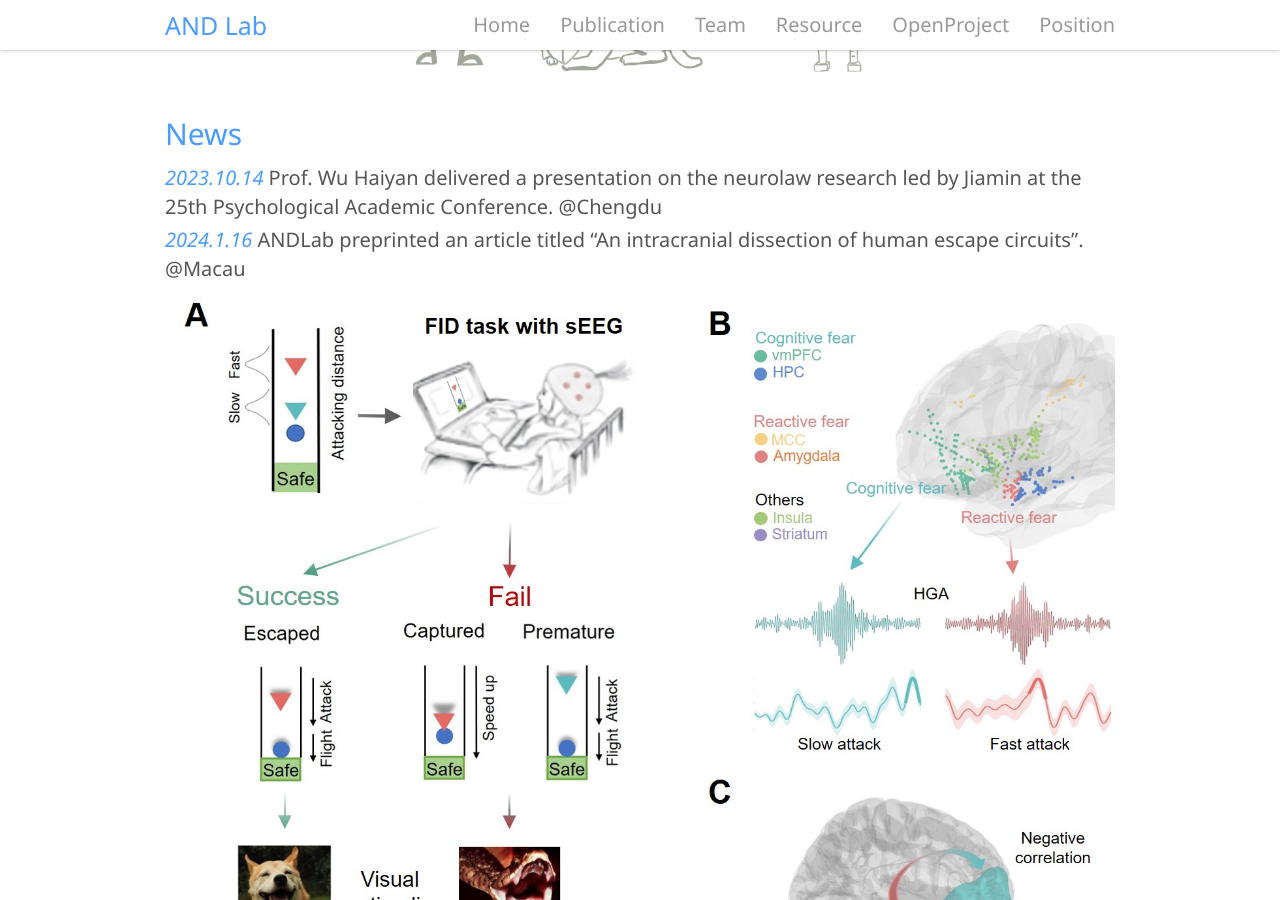
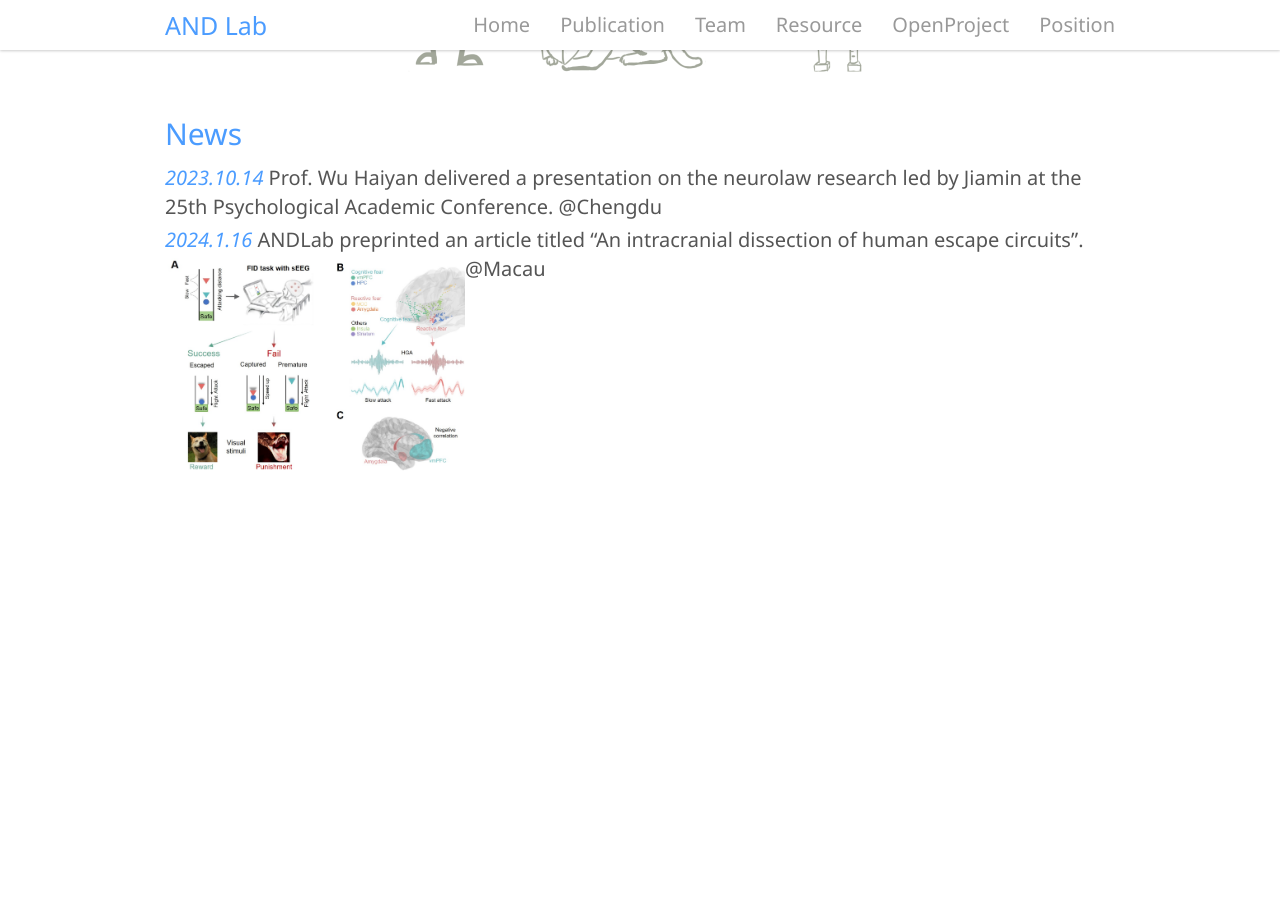
Before and after one commit to andlab-um/lab-website, a Jekyll site: the page built from _pages/home.md, in a window 1280 px wide and 900 px high, scrolled down 1702 px. Built offline with Jekyll 4.4.1, drawn with Linux system fonts in a browser that asks for light colours; nearby versions of some CDN libraries; after the commit the page ends 2237 px from its top, so only the background shows below that.

Commit message:
Update home.md

```diff
--- a/_pages/home.md
+++ b/_pages/home.md
@@ -29,4 +29,4 @@ The Affective, Neuroscience, and Decision-making lab is located at the [Centre f
 *2023.10.14* Prof. Wu Haiyan delivered a presentation on the neurolaw research led by Jiamin at the 25th Psychological Academic Conference. @Chengdu
 
 *2024.1.16* ANDLab preprinted an article titled "An intracranial dissection of human escape circuits". @Macau
-![figure3](./../assets/images/homepage/escape_summary_figure.jpg)
+<img src="./../assets/images/homepage/escape_summary_figure.jpg" alt="figure4" align="left" width="300">
```
